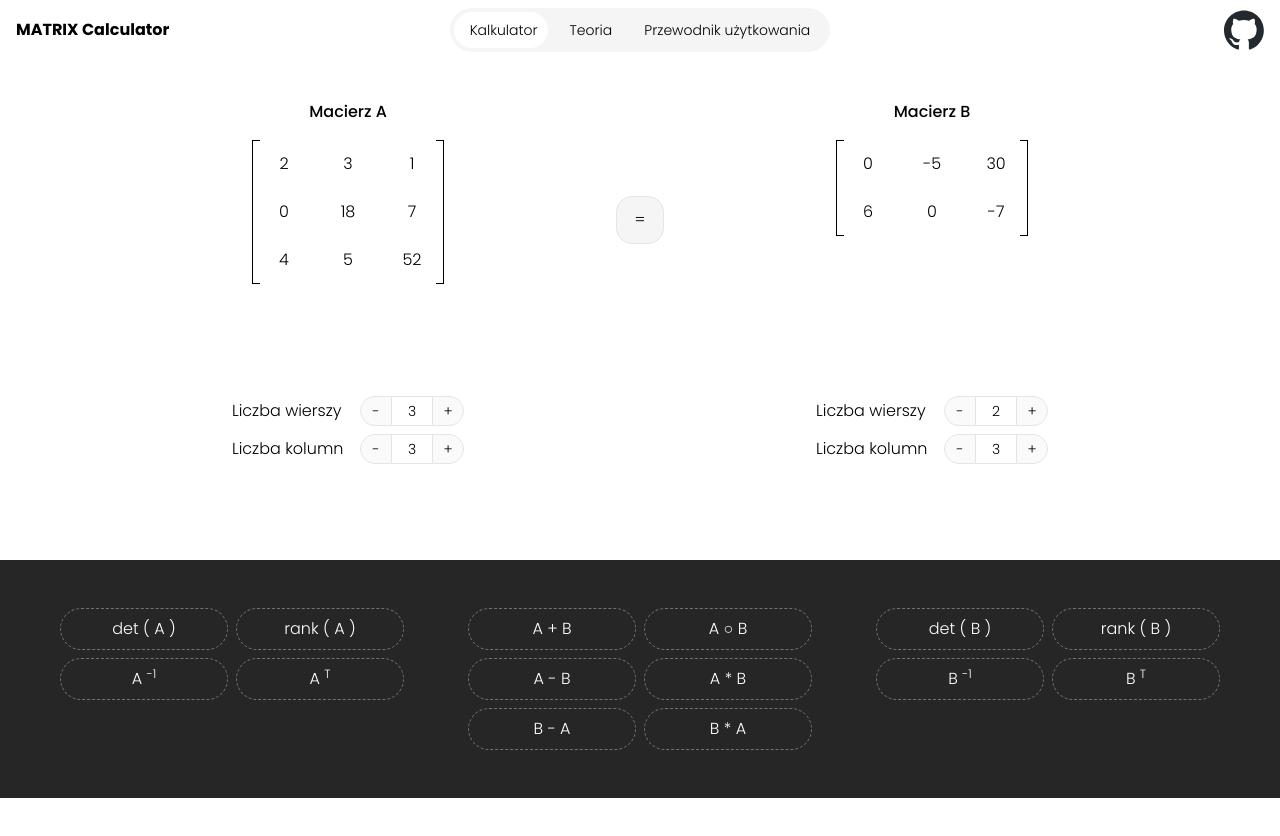
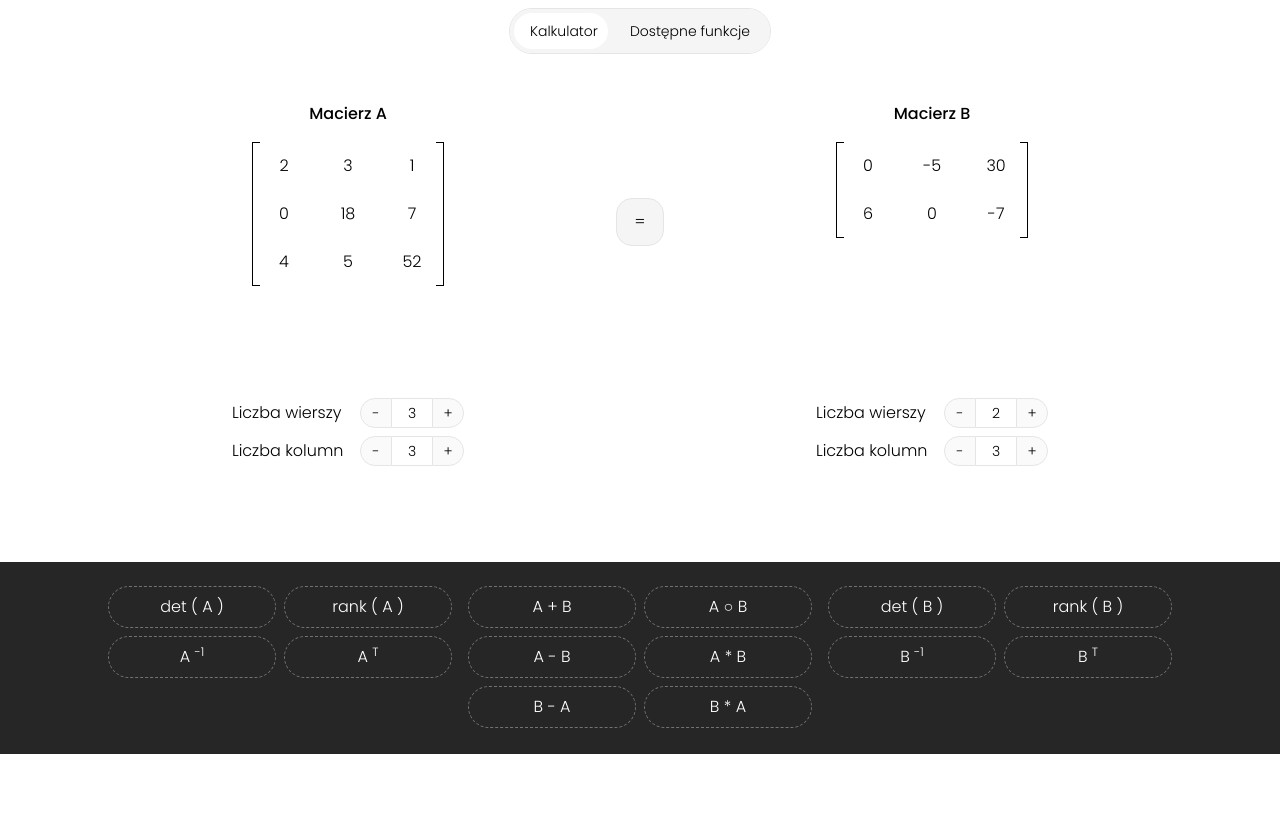
Before and after one commit to arkadiuszwolk/matrix-calculator, a React (Vite) app: page / in a window 1280 px wide. Shown: the top 836 px of the page. Before the commit the page ends 800 px from the top, so only its background shows below. Built offline with nearby package versions, Linux system fonts and the light colour scheme.

Commit message:
Fix operations section

```diff
--- a/src/App.jsx
+++ b/src/App.jsx
@@ -1,13 +1,8 @@
 import { useState } from "react";
-import "./App.css";
 import { SlidingTabs } from "./components/ui/sliding-tabs";
-import { OperationButton } from "./components/ui/operation-button";
-import { GithubLogo } from "./components/github-logo";
 import { TwoMatrixHistoryItem } from "./components/two-matrix-history-item";
-import { calculateTheSum } from "./lib/calculateTheSum";
-import { calculateTheHadamardProduct } from "./lib/calculateTheHadamardProduct";
-import { calculateTheDifference } from "./lib/calculateTheDifference";
 import { MatrixForm } from "./components/matrix-form";
+import { OperationsSection } from "./components/layout/operations-section";
 
 function App() {
   const [matrix1, setMatrix1] = useState([
@@ -25,20 +20,14 @@ function App() {
 
   return (
     <>
-      <div className="mb-10 flex w-full items-center justify-between px-4 py-2">
-        <div className="w-64">
-          <h1 className="font-bold">MATRIX Calculator</h1>
-        </div>
+      <div className="mb-10 flex w-full items-center justify-center px-4 py-2">
         <SlidingTabs
-          tabs={["Kalkulator", "Teoria", "Przewodnik użytkowania"]}
+          tabs={["Kalkulator", "Dostępne funkcje"]}
           activeTabIndex={activeTabIndex}
           onChange={(index) => setActiveTabIndex(index)}
         />
-        <div className="flex w-64 justify-end">
-          <GithubLogo size="2.5rem" />
       </div>
-      </div>
-      <div className="flex flex-col items-center justify-center gap-1 sm:flex-col sm:items-center md:flex-row md:items-start md:gap-4 lg:gap-24">
+      <div className="flex flex-col items-center justify-center gap-10 sm:flex-col sm:items-center md:flex-row md:items-start md:gap-4 lg:gap-24">
         <MatrixForm
           matrixState={[matrix1, setMatrix1]}
           matrixName="Macierz A"
@@ -49,7 +38,7 @@ function App() {
             setMatrix1(matrix2);
             setMatrix2(temporaryMatrix);
           }}
-          className="mt-24 h-12 w-12 cursor-pointer rounded-2xl border border-neutral-200 bg-neutral-100"
+          className="h-12 w-12 cursor-pointer rounded-2xl border border-neutral-200 bg-neutral-100 md:mt-24"
         >
           =
         </button>
@@ -58,91 +47,14 @@ function App() {
           matrixName="Macierz B"
         />
       </div>
-      <div className="mt-24 bg-neutral-800 text-white">
-        <div className="flex items-start justify-center gap-16 p-12">
-          <div className="grid grid-cols-2 grid-rows-2 gap-2">
-            <OperationButton>det ( A )</OperationButton>
-            <OperationButton>rank ( A )</OperationButton>
-            <OperationButton>
-              A <sup>-1</sup>
-            </OperationButton>
-            <OperationButton>
-              A <sup>T</sup>
-            </OperationButton>
-          </div>
-          <div className="grid grid-cols-2 grid-rows-3 gap-2">
-            <OperationButton
-              onClick={() => {
-                const newData = {
-                  id: 1,
-                  operation: "Suma macierzy",
-                  date: "17-08-2025 18:24",
-                  element1: "A",
-                  element2: "B",
-                  symbol: "+",
-                  matrix1: matrix1,
-                  matrix2: matrix2,
-                  resultingMatrix: calculateTheSum(matrix1, matrix2),
-                };
-                setHistory([newData, ...history]);
-              }}
-            >
-              A + B
-            </OperationButton>
-            <OperationButton
-              onClick={() => {
-                const newData = {
-                  id: 1,
-                  operation: "Iloczyn Hadamarda",
-                  date: "17-08-2025 18:24",
-                  element1: "A",
-                  element2: "B",
-                  symbol: "○",
-                  matrix1: matrix1,
-                  matrix2: matrix2,
-                  resultingMatrix: calculateTheHadamardProduct(
-                    matrix1,
-                    matrix2,
-                  ),
-                };
-                setHistory([newData, ...history]);
-              }}
-            >
-              A ○ B
-            </OperationButton>
-            <OperationButton
-              onClick={() => {
-                const newData = {
-                  id: 1,
-                  operation: "Różnica macierzy",
-                  date: "17-08-2025 18:24",
-                  element1: "A",
-                  element2: "B",
-                  symbol: "-",
-                  matrix1: matrix1,
-                  matrix2: matrix2,
-                  resultingMatrix: calculateTheDifference(matrix1, matrix2),
-                };
-                setHistory([newData, ...history]);
-              }}
-            >
-              A - B
-            </OperationButton>
-            <OperationButton>A * B</OperationButton>
-            <OperationButton>B - A</OperationButton>
-            <OperationButton>B * A</OperationButton>
-          </div>
-          <div className="grid grid-cols-2 grid-rows-2 gap-2">
-            <OperationButton>det ( B )</OperationButton>
-            <OperationButton>rank ( B )</OperationButton>
-            <OperationButton>
-              B <sup>-1</sup>
-            </OperationButton>
-            <OperationButton>
-              B <sup>T</sup>
-            </OperationButton>
-          </div>
-        </div>
+      <OperationsSection
+        matrix1={matrix1}
+        matrix2={matrix2}
+        history={history}
+        setHistory={setHistory}
+      />
+      <div className="mt-24 w-full overflow-x-scroll bg-neutral-800 text-white">
+        <div className="w-full overflow-x-scroll">
           {history.map((data, index) => (
             <TwoMatrixHistoryItem
               key={data.id}
@@ -151,6 +63,7 @@ function App() {
             />
           ))}
         </div>
+      </div>
     </>
   );
 }
--- /dev/null
+++ b/src/components/layout/operations-section.jsx
@@ -0,0 +1,142 @@
+import { useState } from "react";
+import { calculateTheDifference } from "../../lib/calculateTheDifference";
+import { calculateTheHadamardProduct } from "../../lib/calculateTheHadamardProduct";
+import { calculateTheProduct } from "../../lib/calculateTheProduct";
+import { calculateTheSum } from "../../lib/calculateTheSum";
+import { OperationButton } from "../ui/operation-button";
+import { SlidingTabs } from "../ui/sliding-tabs";
+
+export function OperationsSection({ matrix1, matrix2, history, setHistory }) {
+  const [activeTabIndex, setActiveTabIndex] = useState(1);
+
+  let transform;
+  if (activeTabIndex === 0) {
+    transform = `translateX(-100vw)`;
+  } else if (activeTabIndex === 1) {
+    transform = `translateX(0)`;
+  } else {
+    transform = `translateX(100vw)`;
+  }
+  return (
+    <div className="mt-24 flex w-full flex-col items-center gap-4 overflow-hidden bg-neutral-800 py-6">
+      <div className="lg:hidden">
+        <SlidingTabs
+          tabs={["Tylko A", "A i B", "Tylko B"]}
+          activeTabIndex={activeTabIndex}
+          onChange={(index) => setActiveTabIndex(index)}
+        />
+      </div>
+      <div
+        className="flex min-h-36 items-start justify-center overflow-hidden text-white transition-all duration-600 lg:translate-x-0 lg:gap-4"
+        style={{ transform }}
+      >
+        <div className="flex w-screen justify-center lg:w-auto">
+          <div className="grid grid-cols-2 grid-rows-2 gap-2">
+            <OperationButton>det ( A )</OperationButton>
+            <OperationButton>rank ( A )</OperationButton>
+            <OperationButton>
+              A <sup>-1</sup>
+            </OperationButton>
+            <OperationButton>
+              A <sup>T</sup>
+            </OperationButton>
+          </div>
+        </div>
+        <div className="flex w-screen justify-center lg:w-auto">
+          <div className="grid grid-cols-2 grid-rows-3 gap-2">
+            <OperationButton
+              onClick={() => {
+                const newData = {
+                  id: 1,
+                  operation: "Suma macierzy",
+                  date: "17-08-2025 18:24",
+                  element1: "A",
+                  element2: "B",
+                  symbol: "+",
+                  matrix1: matrix1,
+                  matrix2: matrix2,
+                  resultingMatrix: calculateTheSum(matrix1, matrix2),
+                };
+                setHistory([newData, ...history]);
+                console.log(history);
+              }}
+            >
+              A + B
+            </OperationButton>
+            <OperationButton
+              onClick={() => {
+                const newData = {
+                  id: 1,
+                  operation: "Iloczyn Hadamarda",
+                  date: "17-08-2025 18:24",
+                  element1: "A",
+                  element2: "B",
+                  symbol: "○",
+                  matrix1: matrix1,
+                  matrix2: matrix2,
+                  resultingMatrix: calculateTheHadamardProduct(
+                    matrix1,
+                    matrix2,
+                  ),
+                };
+                setHistory([newData, ...history]);
+              }}
+            >
+              A ○ B
+            </OperationButton>
+            <OperationButton
+              onClick={() => {
+                const newData = {
+                  id: 1,
+                  operation: "Różnica macierzy",
+                  date: "17-08-2025 18:24",
+                  element1: "A",
+                  element2: "B",
+                  symbol: "-",
+                  matrix1: matrix1,
+                  matrix2: matrix2,
+                  resultingMatrix: calculateTheDifference(matrix1, matrix2),
+                };
+                setHistory([newData, ...history]);
+              }}
+            >
+              A - B
+            </OperationButton>
+            <OperationButton
+              onClick={() => {
+                const newData = {
+                  id: 1,
+                  operation: "Iloczyn",
+                  date: "17-08-2025 18:24",
+                  element1: "A",
+                  element2: "B",
+                  symbol: "○",
+                  matrix1: matrix1,
+                  matrix2: matrix2,
+                  resultingMatrix: calculateTheProduct(matrix1, matrix2),
+                };
+                setHistory([newData, ...history]);
+              }}
+            >
+              A * B
+            </OperationButton>
+            <OperationButton>B - A</OperationButton>
+            <OperationButton>B * A</OperationButton>
+          </div>
+        </div>
+        <div className="flex w-screen justify-center lg:w-auto">
+          <div className="grid grid-cols-2 grid-rows-2 gap-2">
+            <OperationButton>det ( B )</OperationButton>
+            <OperationButton>rank ( B )</OperationButton>
+            <OperationButton>
+              B <sup>-1</sup>
+            </OperationButton>
+            <OperationButton>
+              B <sup>T</sup>
+            </OperationButton>
+          </div>
+        </div>
+      </div>
+    </div>
+  );
+}
--- a/src/components/ui/matrix.jsx
+++ b/src/components/ui/matrix.jsx
@@ -44,7 +44,7 @@ export function Matrix({ matrix, onBlur }) {
           gridTemplateRows: `repeat(${rowCount}, 1fr)`,
         }}
       >
-        {cells.map((cell, index) => {
+        {cells.map((cell) => {
           let active = false;
           if (activeCellCoordinates) {
             if (
@@ -58,7 +58,7 @@ export function Matrix({ matrix, onBlur }) {
           active;
           return (
             <Cell
-              key={index}
+              key={`${cell.i}-${cell.j}`}
               coordinates={{ i: cell.i, j: cell.j }}
               active={active}
               value={cell.value}
--- a/src/components/ui/sliding-tabs.jsx
+++ b/src/components/ui/sliding-tabs.jsx
@@ -18,6 +18,7 @@ export function SlidingTabs({ tabs, activeTabIndex, onChange }) {
   };
 
   return (
+    <div className="rounded-full border border-neutral-200">
       <div className="relative flex rounded-full border-4 border-neutral-100 bg-neutral-100 text-sm">
         <div
           className="absolute z-10 h-full w-10 rounded-full bg-white transition-all duration-500"
@@ -34,5 +35,6 @@ export function SlidingTabs({ tabs, activeTabIndex, onChange }) {
           </button>
         ))}
       </div>
+    </div>
   );
 }
```
Also changed, not shown: src/components/two-matrix-history-item.jsx (+9 -0 lines), src/lib/calculateTheProduct.js (+22 -9 lines), src/App.css (deleted). Lines whose indentation alone changed are shown as unchanged.
